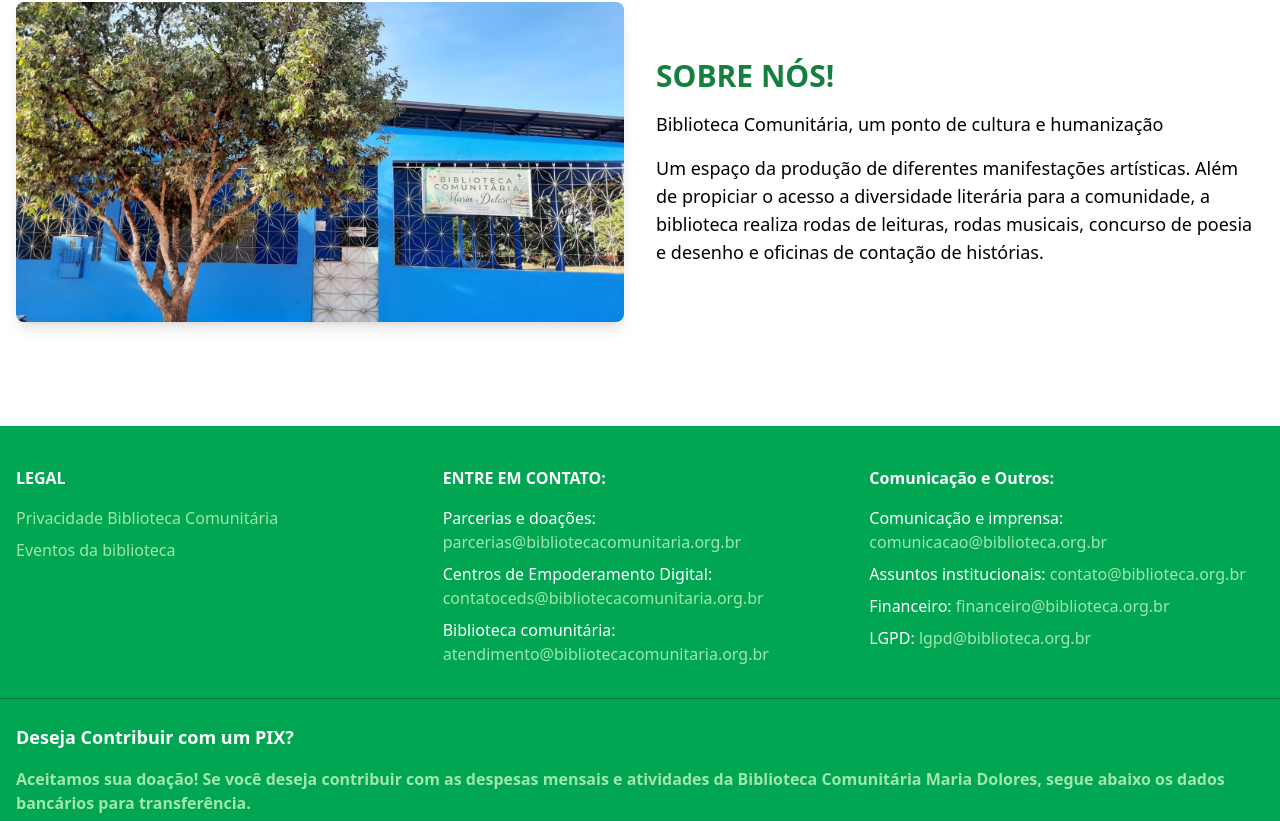
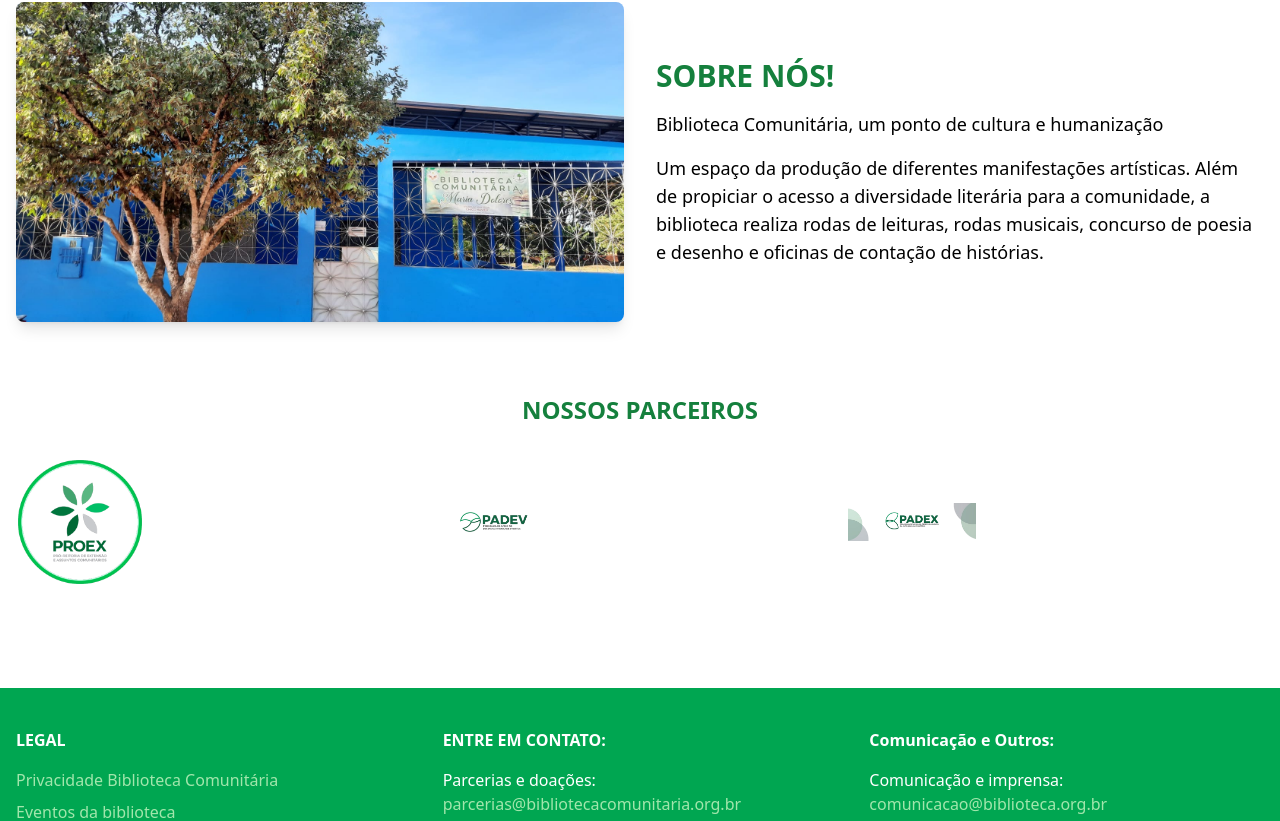
Before and after one commit to isaacfelipe1/bmd, a Next.js app: page / in a window 1280 px wide. Shown: the part 670-1491 px from the top of the page. Built offline with nearby package versions, Linux system fonts and the light colour scheme.

Commit message:
feat: add components supportersSection

```diff
--- a/package.json
+++ b/package.json
@@ -9,10 +9,13 @@
     "lint": "next lint"
   },
   "dependencies": {
+    "imageslider-next": "^1.2.1",
     "next": "14.2.14",
     "react": "^18",
     "react-dom": "^18",
-    "react-icons": "^5.3.0"
+    "react-icons": "^5.3.0",
+    "react-slick": "^0.30.2",
+    "slick-carousel": "^1.8.1"
   },
   "devDependencies": {
     "@types/node": "^20",
--- a/src/app/components/aboutSection.tsx
+++ b/src/app/components/aboutSection.tsx
@@ -1,4 +1,5 @@
 import React from 'react';
+import Image from 'next/image';
 
 type AboutSectionProps = {
   aboutTitle: string;
@@ -16,10 +17,12 @@ const AboutSection: React.FC<AboutSectionProps> = ({
   return (
     <div className="flex flex-col md:flex-row items-center justify-between gap-8 my-10">
       <div className="w-full md:w-1/2">
-        <img
+        <Image
           src={imageUrl}
           alt={aboutTitle}
           className="w-full h-auto max-h-80 object-cover rounded-lg shadow-lg"
+          width={1000}
+          height={1000}
         />
       </div>
       <div className="w-full md:w-1/2">
--- a/src/app/components/donationModal.tsx
+++ b/src/app/components/donationModal.tsx
@@ -1,6 +1,6 @@
 'use client';
 import React from 'react';
-
+import Image from 'next/image';
 type DonationModalProps = {
   showModal: boolean;
   onClose: () => void;
@@ -16,10 +16,12 @@ const DonationModal: React.FC<DonationModalProps> = ({
     <div className="fixed inset-0 bg-black bg-opacity-50 flex items-center justify-center z-50">
       <div className="bg-white p-6 rounded-lg max-w-sm w-full">
         <h2 className="text-xl font-bold mb-4 text-center">Faça uma Doação</h2>
-        <img
+        <Image
           src="/assets/qrCode.jpeg"
           alt="QR Code para doação PIX"
           className="w-48 h-48 object-cover mx-auto mb-4"
+          width={1000}
+          height={1000}
         />
         <button
           onClick={onClose}
--- /dev/null
+++ b/src/app/components/supportersSection.tsx
@@ -0,0 +1,72 @@
+'use client';
+import Slider from 'react-slick';
+import Image from 'next/image';
+import 'slick-carousel/slick/slick.css';
+import 'slick-carousel/slick/slick-theme.css';
+
+// Define a interface para o tipo dos itens de supporters
+interface Supporter {
+  logoUrl: string;
+  alt: string;
+  name: string;
+}
+
+interface SupportersSectionProps {
+  supporters: Supporter[];
+}
+
+const SupportersSection = ({ supporters }: SupportersSectionProps) => {
+  const settings = {
+    dots: true,
+    infinite: true,
+    speed: 500,
+    slidesToShow: 3,
+    slidesToScroll: 1,
+    autoplay: true,
+    autoplaySpeed: 3000,
+    arrows: true,
+    responsive: [
+      {
+        breakpoint: 768,
+        settings: {
+          slidesToShow: 1,
+          slidesToScroll: 1,
+        },
+      },
+      {
+        breakpoint: 1024,
+        settings: {
+          slidesToShow: 2,
+          slidesToScroll: 1,
+        },
+      },
+    ],
+  };
+
+  return (
+    <section className="py-8">
+      <h2 className="text-center text-2xl font-bold text-green-700 mb-8">
+        NOSSOS PARCEIROS
+      </h2>
+      <div className="container mx-auto overflow-hidden">
+        <Slider {...settings}>
+          {supporters.map((supporter, index) => (
+            <div key={index} className="flex justify-center">
+              <div className="w-32 h-32">
+                <Image
+                  src={supporter.logoUrl}
+                  alt={supporter.alt}
+                  width={128}
+                  height={128}
+                  className="object-contain w-full h-full"
+                />
+              </div>
+            </div>
+          ))}
+        </Slider>
+      </div>
+    </section>
+  );
+};
+
+export default SupportersSection;
--- a/src/app/layout.tsx
+++ b/src/app/layout.tsx
@@ -14,8 +14,8 @@ const geistMono = localFont({
 });
 
 export const metadata: Metadata = {
-  title: "Create Next App",
-  description: "Generated by create next app",
+  title: "Biblioteca Maria dolores",
+  description: "Site em construção",
 };
 
 export default function RootLayout({
@@ -24,7 +24,7 @@ export default function RootLayout({
   children: React.ReactNode;
 }>) {
   return (
-    <html lang="en">
+    <html lang="pt-br">
       <body
         className={`${geistSans.variable} ${geistMono.variable} antialiased`}
       >
--- a/src/app/page.tsx
+++ b/src/app/page.tsx
@@ -6,6 +6,7 @@ import Header from './components/header';
 import Navbar from './components/navbar';
 import AboutSection from './components/aboutSection';
 import ScrollToTopButton from './components/scrollToTopButton';
+import SupportersSection from './components/supportersSection';
 
 const OngsPage = () => {
   const content = {
@@ -74,6 +75,7 @@ const OngsPage = () => {
           aboutDescription2={content.aboutDescription2}
           imageUrl={content.imageUrl}
         />
+        <SupportersSection supporters={content.supporters} />
       </main>
       <Footer />
       <ScrollToTopButton />
--- /dev/null
+++ b/src/react-slick.d.ts
@@ -0,0 +1 @@
+declare module 'react-slick';
```
Also changed, not shown: 1 other file (tests, documents, lock files or other folders).
